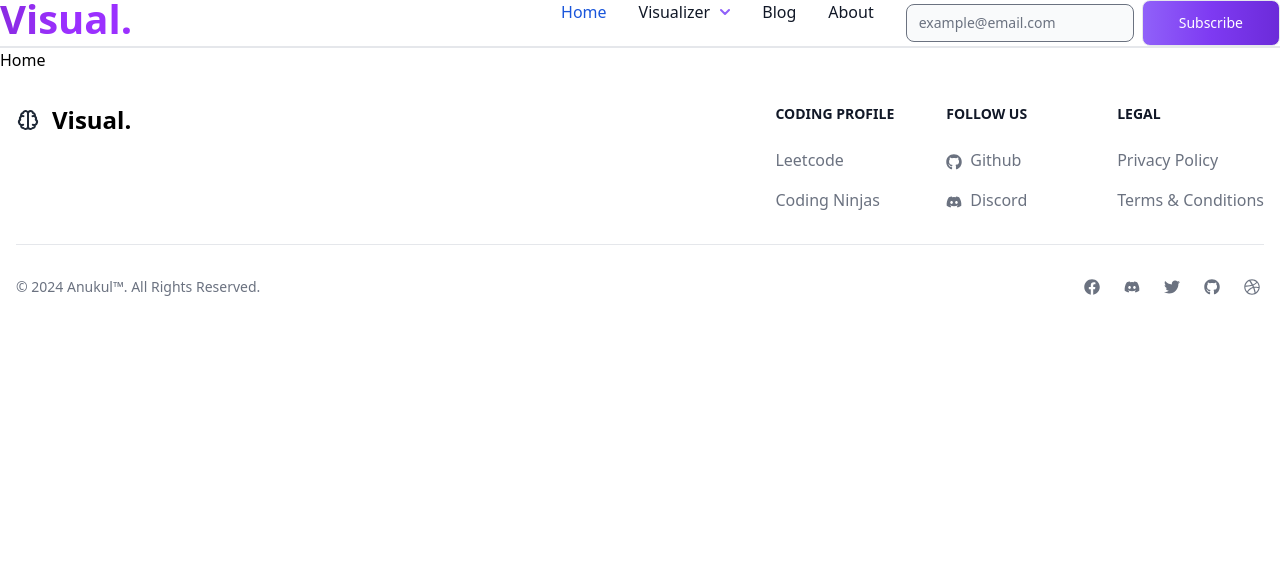
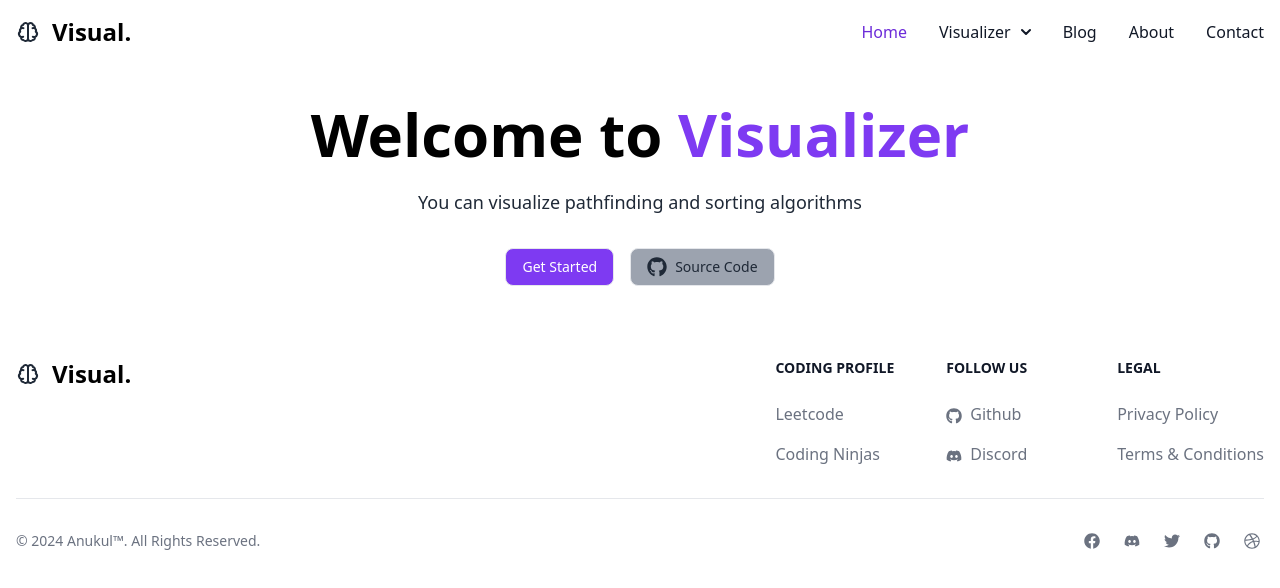
Before and after one commit to AnukulPr1me/Visualizer, a React (Vite) app in the folder frontend/: page / in a window 1280 px wide. Shown: the top 588 px of the page. Built offline with nearby package versions, Linux system fonts and the light colour scheme.

Commit message:
Added Home and Header

```diff
--- a/frontend/src/Components/Header.jsx
+++ b/frontend/src/Components/Header.jsx
@@ -1,61 +1,146 @@
-import React from 'react';
-import { Button, Navbar, TextInput } from 'flowbite-react';
-import { Link } from 'react-router-dom';
+import React from "react";
+import { Button, Navbar, TextInput } from "flowbite-react";
+import { Link } from "react-router-dom";
 
 export default function Header() {
   return (
-    <Navbar className='border-b-2'>
-      <Link to='/' className='self-center whitespace-nowrap text-sm sm:text-xl font-semibold dark:text-white'>
-         <span style={{ fontSize: 40, backgroundImage: 'linear-gradient(to right, #8A2BE2, #9B30FF, #9B30FF)', WebkitBackgroundClip: 'text', backgroundClip: 'text', color: 'transparent' }}>Visual.</span>
-      </Link>
-      <button data-toggle="dropdownNavbar" type="button" className="inline-flex items-center p-2 w-10 h-10 justify-center text-sm text-gray-500 rounded-lg md:hidden hover:bg-gray-100 focus:outline-none focus:ring-2 focus:ring-gray-200 dark:text-gray-400 dark:hover:bg-gray-700 dark:focus:ring-gray-600" aria-controls="navbar-dropdown" aria-expanded="false" style={{ background: 'transparent', border: 'none' }}>
+    <nav className="bg-white border-gray-200 dark:bg-gray-900 dark:border-gray-700">
+      <div className="max-w-screen-xl flex flex-wrap items-center justify-between mx-auto p-4">
+        <a href="/" className="flex items-center space-x-3 rtl:space-x-reverse">
+          <svg
+            class="w-6 h-6 text-gray-800 dark:text-white"
+            aria-hidden="true"
+            xmlns="http://www.w3.org/2000/svg"
+            width="24"
+            height="24"
+            fill="none"
+            viewBox="0 0 24 24"
+          >
+            <path
+              stroke="currentColor"
+              stroke-linecap="round"
+              stroke-linejoin="round"
+              stroke-width="2"
+              d="M12 18.5A2.493 2.493 0 0 1 7.51 20H7.5a2.468 2.468 0 0 1-2.4-3.154 2.98 2.98 0 0 1-.85-5.274 2.468 2.468 0 0 1 .92-3.182 2.477 2.477 0 0 1 1.876-3.344 2.5 2.5 0 0 1 3.41-1.856A2.5 2.5 0 0 1 12 5.5m0 13v-13m0 13a2.493 2.493 0 0 0 4.49 1.5h.01a2.468 2.468 0 0 0 2.403-3.154 2.98 2.98 0 0 0 .847-5.274 2.468 2.468 0 0 0-.921-3.182 2.477 2.477 0 0 0-1.875-3.344A2.5 2.5 0 0 0 14.5 3 2.5 2.5 0 0 0 12 5.5m-8 5a2.5 2.5 0 0 1 3.48-2.3m-.28 8.551a3 3 0 0 1-2.953-5.185M20 10.5a2.5 2.5 0 0 0-3.481-2.3m.28 8.551a3 3 0 0 0 2.954-5.185"
+            />
+          </svg>
+          <span className="self-center text-2xl font-semibold whitespace-nowrap dark:text-white">
+            Visual.
+          </span>
+        </a>
+        <button
+          data-collapse-toggle="navbar-dropdown"
+          type="button"
+          className="inline-flex items-center p-2 w-10 h-10 justify-center text-sm text-gray-500 rounded-lg md:hidden hover:bg-gray-100 focus:outline-none focus:ring-2 focus:ring-gray-200 dark:text-gray-400 dark:hover:bg-gray-700 dark:focus:ring-gray-600"
+          aria-controls="navbar-dropdown"
+          aria-expanded="false"
+        >
           <span className="sr-only">Open main menu</span>
-        <svg className="w-5 h-5 text-purple-500" aria-hidden="true" xmlns="http://www.w3.org/2000/svg" fill="none" viewBox="0 0 17 14">
-          <path stroke="currentColor" strokeLinecap="round" strokeLinejoin="round" strokeWidth="2" d="M1 1h15M1 7h15M1 13h15"/>
+          <svg
+            className="w-5 h-5"
+            aria-hidden="true"
+            xmlns="http://www.w3.org/2000/svg"
+            fill="none"
+            viewBox="0 0 17 14"
+          >
+            <path
+              stroke="currentColor"
+              strokeLinecap="round"
+              strokeLinejoin="round"
+              strokeWidth="2"
+              d="M1 1h15M1 7h15M1 13h15"
+            />
           </svg>
         </button>
         <div className="hidden w-full md:block md:w-auto" id="navbar-dropdown">
           <ul className="flex flex-col font-medium p-4 md:p-0 mt-4 border border-gray-100 rounded-lg bg-gray-50 md:space-x-8 rtl:space-x-reverse md:flex-row md:mt-0 md:border-0 md:bg-white dark:bg-gray-800 md:dark:bg-gray-900 dark:border-gray-700">
             <li>
-            <a href="/src/pages/Home.jsx" className="block py-2 px-3 text-white bg-blue-700 rounded md:bg-transparent md:text-blue-700 md:p-0 md:dark:text-blue-500 dark:bg-blue-600 md:dark:bg-transparent hover:bg-blue-800 hover:text-white md:hover:bg-transparent md:hover:text-blue-800" aria-current="page" style={{ fontSize: '1rem' }}>Home</a>
+              <a
+                href="/"
+                className="block py-2 px-3 text-white bg-purple-700 rounded md:bg-transparent md:text-purple-700 md:p-0 md:dark:text-purple-500 dark:bg-purple-600 md:dark:bg-transparent"
+                aria-current="page"
+              >
+                Home
+              </a>
             </li>
             <li>
-            <button id="dropdownNavbarLink" data-toggle="dropdownNavbar" className="flex items-center justify-between w-full py-2 px-3 text-gray-900 rounded hover:bg-gray-100 md:hover:bg-transparent md:border-0 md:hover:text-blue-700 md:p-0 md:w-auto dark:text-white md:dark:hover:text-blue-500 dark:focus:text-white dark:border-gray-700 dark:hover:bg-gray-700 md:dark:hover:bg-transparent" style={{ fontSize: '1rem' }}>Visualizer <svg className="w-2.5 h-2.5 ms-2.5 text-purple-500" aria-hidden="true" xmlns="http://www.w3.org/2000/svg" fill="none" viewBox="0 0 10 6">
-              <path stroke="currentColor" strokeLinecap="round" strokeLinejoin="round" strokeWidth="2" d="m1 1 4 4 4-4"/>
-            </svg></button>
+              <button
+                id="dropdownNavbarLink"
+                data-dropdown-toggle="dropdownNavbar"
+                className="flex items-center justify-between w-full py-2 px-3 text-gray-900 rounded hover:bg-gray-100 md:hover:bg-transparent md:border-0 md:hover:text-purple-700 md:p-0 md:w-auto dark:text-white md:dark:hover:text-purple-500 dark:focus:text-white dark:border-gray-700 dark:hover:bg-gray-700 md:dark:hover:bg-transparent"
+              >
+                Visualizer
+                <svg
+                  className="w-2.5 h-2.5 ms-2.5"
+                  aria-hidden="true"
+                  xmlns="http://www.w3.org/2000/svg"
+                  fill="none"
+                  viewBox="0 0 10 6"
+                >
+                  <path
+                    stroke="currentColor"
+                    strokeLinecap="round"
+                    strokeLinejoin="round"
+                    strokeWidth="2"
+                    d="m1 1 4 4 4-4"
+                  />
+                </svg>
+              </button>
               {/* Dropdown menu */}
-            <div id="dropdownNavbar" className="z-10 hidden font-normal bg-white divide-y divide-gray-100 rounded-lg shadow w-44 dark:bg-gray-700 dark:divide-gray-600">
-              <ul className="py-2 text-sm text-gray-700 dark:text-gray-400" aria-labelledby="dropdownLargeButton">
+              <div
+                id="dropdownNavbar"
+                className="z-10 hidden font-normal bg-white divide-y divide-gray-100 rounded-lg shadow w-44 dark:bg-gray-700 dark:divide-gray-600"
+              >
+                <ul
+                  className="py-2 text-sm text-gray-700 dark:text-gray-400"
+                  aria-labelledby="dropdownLargeButton"
+                >
                   <li>
-                  <a href="#" className="block px-4 py-2 hover:bg-gray-100 dark:hover:bg-gray-600 dark:hover:text-white">Sorting</a>
+                    <a
+                      href="#"
+                      className="block px-4 py-2 hover:bg-gray-100 dark:hover:bg-gray-600 dark:hover:text-white"
+                    >
+                      Path-Finding
+                    </a>
                   </li>
                   <li>
-                  <a href="#" className="block px-4 py-2 hover:bg-gray-100 dark:hover:bg-gray-600 dark:hover:text-white">Path Finding</a>
+                    <a
+                      href="#"
+                      className="block px-4 py-2 hover:bg-gray-100 dark:hover:bg-gray-600 dark:hover:text-white"
+                    >
+                      Sorting
+                    </a>
                   </li>
                 </ul>
               </div>
             </li>
             <li>
-            <a href="https://devtales.onrender.com/" target="_blank" className="block py-2 px-3 text-gray-900 rounded hover:bg-gray-100 md:hover:bg-transparent md:border-0 md:hover:text-blue-700 md:p-0 dark:text-white md:dark:hover:text-blue-500 dark:hover:bg-gray-700 dark:hover:text-white md:dark:hover:bg-transparent hover:text-purple-600" style={{ fontSize: '1rem' }}>Blog</a>
+              <a
+                href="#"
+                className="block py-2 px-3 text-gray-900 rounded hover:bg-gray-100 md:hover:bg-transparent md:border-0 md:hover:text-purple-700 md:p-0 dark:text-white md:dark:hover:text-purple-500 dark:hover:bg-gray-700 dark:hover:text-white md:dark:hover:bg-transparent"
+              >
+                Blog
+              </a>
             </li>
             <li>
-            <a href="#" className="block py-2 px-3 text-gray-900 rounded hover:bg-gray-100 md:hover:bg-transparent md:border-0 md:hover:text-blue-700 md:p-0 dark:text-white md:dark:hover:text-blue-500 dark:hover:bg-gray-700 dark:hover:text-white md:dark:hover:bg-transparent hover:text-purple-600" style={{ fontSize: '1rem' }}>About</a>
+              <a
+                href="#"
+                className="block py-2 px-3 text-gray-900 rounded hover:bg-gray-100 md:hover:bg-transparent md:border-0 md:hover:text-purple-700 md:p-0 dark:text-white md:dark:hover:text-purple-500 dark:hover:bg-gray-700 dark:hover:text-white md:dark:hover:bg-transparent"
+              >
+                About
+              </a>
             </li>
-          <div className='flex items-center space-x-4 ml-auto'>
-            <form className="flex items-center">
-              <TextInput
-                type='text'
-                placeholder='example@email.com'
-                className='mr-2' // Removed hidden lg:inline and added margin-right
-              />
-              <Button className="bg-gradient-to-r from-purple-500 via-purple-600 to-purple-700 hover:bg-gradient-to-br focus:ring-4 focus:outline-none focus:ring-purple-300 dark:focus:ring-purple-800 font-medium rounded-lg text-sm px-5 py-1 text-center hover:text-white">
-                Subscribe
-              </Button>
-            </form>
+            <li>
+              <a
+                href="#"
+                className="block py-2 px-3 text-gray-900 rounded hover:bg-gray-100 md:hover:bg-transparent md:border-0 md:hover:text-purple-700 md:p-0 dark:text-white md:dark:hover:text-purple-500 dark:hover:bg-gray-700 dark:hover:text-white md:dark:hover:bg-transparent"
+              >
+                Contact
+              </a>
+            </li>
+          </ul>
         </div>
-        </ul>
-
       </div>
-    </Navbar>
+    </nav>
   );
 }
--- a/frontend/src/pages/Home.jsx
+++ b/frontend/src/pages/Home.jsx
@@ -1,7 +1,24 @@
-import React from 'react'
+import React from "react";
+import { Button } from "flowbite-react";
+import { FaGithub } from "react-icons/fa";
 
 export default function Home() {
   return (
-    <div>Home</div>
-  )
+    <div className="max-w-screen-xl mx-auto p-10 text-center">
+      <h1 className="text-3xl md:text-5xl lg:text-6xl font-bold mb-6">
+        Welcome to <span className="text-purple-600">Visualizer</span>
+      </h1>
+      <p className="text-lg text-gray-800 mb-8">
+        You can visualize pathfinding and sorting algorithms
+      </p>
+      <div className="flex justify-center space-x-4">
+        <Button className="bg-purple-600 hover:bg-purple-700 text-white">
+          Get Started
+        </Button>
+        <Button className="bg-gray-400 hover:bg-gray-500 text-gray-800">
+          <FaGithub className="inline-block mr-2 text-xl" /> Source Code
+        </Button>
+      </div>
+    </div>
+  );
 }
```
Lines whose indentation alone changed are shown as unchanged.
